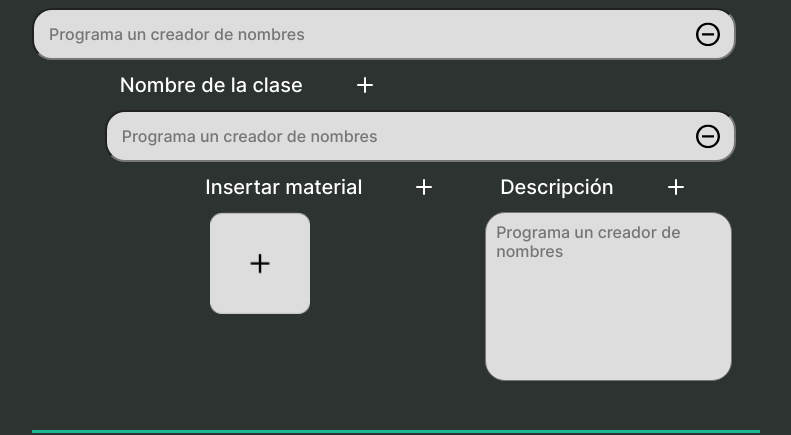
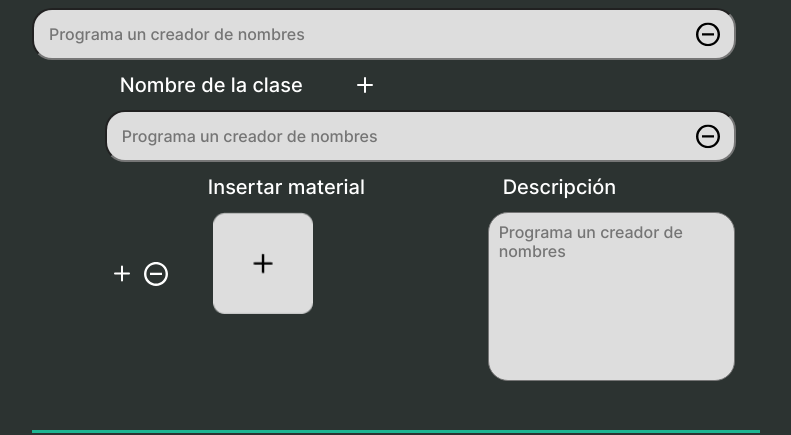
Before and after one commit to dfrancohdez/aprende-ya, a React (Create React App) app: page /crearAsesoria in a window 1280 px wide. Shown: the part 1582-2017 px from the top of the page, without its empty margins (244-1035 px from the left). Built offline with nearby package versions, Linux system fonts and the light colour scheme; no server answers.

Commit message:
avance firebase crearAsesoria

```diff
--- a/src/components/inputs/Input.js
+++ b/src/components/inputs/Input.js
@@ -7,11 +7,11 @@ export const Input = (props) => {
 
     return (
         <div className='input'>
-            {(props.label !== "" || props.class === "seccion") ? <div className='line'></div> : <div></div>}
-            {props.typeLabel !== "mas" ? props.class !== "seccion" && <label id={props.id}><h6>{props.label}</h6></label> : props.class !== "seccion" && <label id={props.id}><h6>{props.label}</h6><img onClick={props.handleMas} src={mas}></img></label>}
+            {(props.lable !== "" || props.class === "seccion") ? <div className='line'></div> : <div></div>}
+            {props.typelable !== "mas" ? props.class !== "seccion" && <lable id={props.id}><h6>{props.lable}</h6></lable> : props.class !== "seccion" && <lable id={props.id}><h6>{props.lable}</h6><img onClick={props.handleMas} src={mas}></img></lable>}
 
 
-            {props.typeLabel !== "mas" ? props.class === "seccion" && <label id={props.id}><h6>{props.label === "" ? "Nombre de la sección" : "Nombre de la sección " + props.label}</h6></label> : props.class === "seccion" && <label id={props.id}><h6>{props.label === "" ? "Nombre de la sección" : "Nombre de la sección: " + props.label}</h6><img onClick={props.handleMas} src={mas}></img></label>}
+            {props.typelable !== "mas" ? props.class === "seccion" && <lable id={props.id}><h6>{props.lable === "" ? "Nombre de la sección" : "Nombre de la sección " + props.lable}</h6></lable> : props.class === "seccion" && <lable id={props.id}><h6>{props.lable === "" ? "Nombre de la sección" : "Nombre de la sección: " + props.lable}</h6><img onClick={props.handleMas} src={mas}></img></lable>}
 
 
             {props.class === "textarea" && <textarea rows="10" cols="50" placeholder={props.placeholder} name={props.name} value={props.value} onChange={props.onFormUpdate}></textarea>}
@@ -30,23 +30,36 @@ export const Input = (props) => {
                     <div className='elemento'><input onChange={props.onFormUpdate} name={props.nameSection} value={props.value} id={props.id} placeholder={props.placeholder} /><img onClick={props.handleMenos} src={menos}></img></div>
                     <div className='nombre-clase-input'>
 
-                        {props.clases.map((dato, index) => (
+                        {props.clases.map((dato, indexi) => {
+                            return (
                                 <div>
-                                <label id={props.id}><h6>{dato.value===""?"Nombre de la clase":"Nombre de la clase: "+dato.value}</h6><img onClick={props.handleMasClase} src={mas}></img></label>
-                                <div className='elemento'><input value={dato.value} onChange={props.onFormUpdate} name={index + "-clase-" + props.nameSection} id={props.id} placeholder={props.placeholder} /><img src={menos}></img></div>
+                                    <lable id={props.id}><h6>{dato.value === "" ? "Nombre de la clase" : "Nombre de la clase: " + dato.value}</h6><img onClick={props.handleMasClase} src={mas}></img></lable>
+                                    <div className='elemento'><input value={dato.value} onChange={props.onFormUpdate} name={indexi + "-clase-" + props.nameSection} id={props.id} placeholder={props.placeholder} /><img onClick={()=>props.handleMenosClase(props.i,indexi)} src={menos}></img></div>
+
+                                    {dato.material.map((dato, index) => {
+                                        return (
+
+                                            <div className='insertar-img-container'>
+
+                                                <img className="insertar-img-botton" onClick={() => props.handleMasMaterial(props.i, indexi, index)} src={mas}></img><img className="insertar-img-botton img-blanco" onClick={() => props.handleMenosMaterial(props.i, indexi, index)} src={menos}></img>
                                                 <div className='insertar-img'>
                                                     <div className='insertar-material'>
-                                        <label id={props.id}><h6>Insertar material</h6><img src={mas}></img></label>
+                                                        <lable id={props.id}><h6>Insertar material</h6></lable>
                                                         <img className='img-insertar' src={insert}></img>
                                                     </div>
                                                     <div>
-                                        <label id={props.id}><h6>Descripción</h6><img src={mas}></img></label>
-                                        <textarea onChange={props.onFormUpdate} name={"descripcion-"+index + "-clase-" + props.nameSection} rows="8" cols="50" placeholder={props.placeholder} value={dato.descripcion}></textarea>
+                                                        <lable id={props.id}><h6>Descripción</h6></lable>
+                                                        <textarea onChange={props.onFormUpdate} name={index + "-descripcion-" + indexi + "-clase-" + props.nameSection} rows="8" cols="50" placeholder={props.placeholder} value={dato.description}></textarea>
+                                                    </div>
                                                 </div>
                                             </div>
 
+                                        )
+                                    })}
+
                                 </div>
-                        ))}
+                            )
+                        })}
 
                     </div>
                 </div>
--- a/src/components/inputs/_input.scss
+++ b/src/components/inputs/_input.scss
@@ -1,7 +1,7 @@
 @use '../../scss/base/variables' as v;
 .input{
     padding: 20px;
-    label{
+    lable{
         display: flex;
         h6{
             font-weight: 500;
@@ -21,7 +21,7 @@
         border-radius: 20px;
         width: 100%;
         ::placeholder{
-            color:#0007
+            color:#0007 !important
         }
 
     }
@@ -50,14 +50,14 @@
         width: 90%;
         .insertar-img{
             display: flex;
-            margin: 0 10%;
+
             width: 90%;
             align-items: start;
             .insertar-material{
                 flex-grow: 2;
                 padding: 0 20px;
                 width: 600px;
-                label{
+                lable{
 
                 }
 
@@ -93,3 +93,16 @@
 .claseNombre{
     color:yellow
 }
+.insertar-img-botton{
+    width: 24px;
+    cursor: pointer;
+    margin: 5px;
+
+}
+.img-blanco{
+    filter: invert(1);
+}
+.insertar-img-container{
+    display: flex;
+    align-items: center;
+}
--- a/src/screens/crearAsesoria/CrearAsesoria.js
+++ b/src/screens/crearAsesoria/CrearAsesoria.js
@@ -43,7 +43,29 @@ function CrearAsesoriaScreen() {
                     requisitos: Requisitos,
                     contenidoCurso: ContenidoCurso,
                     precio: precio
+
                 });
+                for (const seccion of secciones)
+                console.log(seccion)
+                for (const seccion of secciones){
+
+                    await setDoc(doc(db, "Asesorias", user.uid, "Cursos", nombreCurso, "Secciones", seccion.value), {
+                        nombre: seccion.value,
+                        clases: seccion.clases
+                    }
+
+
+                    )
+                }
+                /*for (const seccion of secciones) {
+                    for (const clase of seccion) {
+                        await setDoc(doc(db, "Asesorias", user.uid, "Cursos", nombreCurso, "Secciones", seccion,"Clases",clase), {
+                            nombre:clase.value,
+                            material:clase.material
+                        })
+                    }
+                }*/
+
             }
             console.log("User Registered Successfully!!");
             toast.success("Publicado exitosamente", {
@@ -66,7 +88,7 @@ function CrearAsesoriaScreen() {
     const [aprender, setAprender] = useState([{ i: 0, value: "", name: "0-aprender" }])
     const [requisitos, setRequisitos] = useState([{ i: 0, value: "", name: "0-requisitos" }])
     const [contenidoCurso, setContenidoCurso] = useState([{ i: 0, value: "", name: "0-contenidoCurso" }])
-    const [secciones, setSecciones] = useState([{ i: 0, value: "", name: "0-section", clases: [{ value: "", material: "", descripcion: "" }] }])
+    const [secciones, setSecciones] = useState([{ i: 0, value: "", name: "0-section", clases: [{ value: "", material: [{ ruta: "", description: "" }] }] }])
 
 
     const [nombreCurso, SetNombreCurso] = useState("")
@@ -92,33 +114,84 @@ function CrearAsesoriaScreen() {
         setContenidoCurso(prev => [...prev, aux])
     }
     const handleMasSeccion = () => {
-        const aux = { i: secciones.length, value: "", name: secciones.length + "-section", clases: [{value:"", material: "", descripcion: "" }] }
+        toast.success("Sección agregada", {
+            position: "bottom-center",
+        })
+        const aux = { i: secciones.length, value: "", name: secciones.length + "-section", clases: [{ value: "", material: [{ ruta: "", description: "" }] }] }
         setSecciones(prev => [...prev, aux])
     }
     const handleMasClase = (i) => {
-        const newItem = { value: "", material: "", descripcion: "" }
+        const newItem = { value: "", material: [{ ruta: "", description: "" }] }
         const aux = [...secciones]
         const aux1 = aux[i].clases
         //setSecciones(prev => [...{...prev[i],clases:[...prev[i].clases,aux]}])
         aux1.push(newItem)
-        console.log(aux)
+        console.log(aux1)
+        setSecciones(aux)
+    }
+    const handleMasMaterial = (i, j, z) => {
+
+        console.log(i + " asesoria")
+        console.log(j + " clase")
+        console.log(z + "material")
+        const newItem = { ruta: "", description: "" }
+        const aux = [...secciones]
+        const aux1 = aux[i].clases
+        const aux2 = aux1[j].material
+        //setSecciones(prev => [...{...prev[i],clases:[...prev[i].clases,aux]}])
+        console.log(aux1)
+        aux2.push(newItem)
+
         setSecciones(aux)
     }
 
 
 
-    const handleMenos = () => {
-        setAprender(prev => prev.slice(0, -1))
+    const handleMenos = (i) => {
+        const aux = [...aprender]
+        console.log(i)
+        console.log(aux)
+        aux.splice(i, 1)
+        console.log(aux)
+        setAprender(aux)
     }
-    const handleMenosRquisitos = () => {
-        setRequisitos(prev => prev.slice(0, -1))
+    const handleMenosRquisitos = (i) => {
+        const aux = [...requisitos]
+        aux.splice(i, 1)
+        setRequisitos(aux)
     }
-    const handleMenosContenidoCurso = () => {
-        setContenidoCurso(prev => prev.slice(0, -1))
+    const handleMenosContenidoCurso = (i) => {
+        const aux = [...contenidoCurso]
+        aux.splice(i, 1)
+        setContenidoCurso(aux)
     }
-    const handleMenosSeccion = () => {
-        setSecciones(prev => prev.slice(0, -1))
+    const handleMenosSeccion = (i) => {
+        const aux = [...secciones]
+        aux.splice(i, 1)
+        setSecciones(aux)
     }
+
+    const handleMenosClase = (i, j) => {
+        console.log(i)
+        console.log(j)
+        const aux = [...secciones]
+        const aux1 = aux[i].clases
+        aux1.splice(j, 1)
+        aux[i].clases = aux1
+        setSecciones(aux)
+
+    }
+    const handleMenosMaterial = (i, j, z) => {
+        console.log(i)
+        console.log(j)
+        const aux = [...secciones]
+        const aux1 = aux[i].clases
+        const aux2 = aux1[j].material
+        aux2.splice(z, 1)
+        aux[i].clases[j].material = aux2
+        setSecciones(aux)
+    }
+
     const onFormUpdate = (e) => {
         const { name, value } = e.target
         let aux;
@@ -150,37 +223,40 @@ function CrearAsesoriaScreen() {
 
         else if (name.endsWith("section")) {
             const subString = name.split("-")
-            if(name.startsWith("descripcion")){
+
+            if (subString.length >= 6) {
+                if (subString[1] !== "descripcion") {
                     const aux1 = [...secciones]
-                aux1[subString[3]].clases[subString[1]].descripcion=value
+                    aux1[subString[4]].clases[subString[2]].material[subString[0]].ruta = value
                     //setSecciones(prev => [...{...prev[i],clases:[...prev[i].clases,aux]}])
                     setSecciones(aux1)
-            }else if(name.startsWith("material")){
+                } else {
                     const aux1 = [...secciones]
-                aux1[subString[3]].clases[subString[1]].material=value
+                    aux1[subString[4]].clases[subString[2]].material[subString[0]].description = value
                     //setSecciones(prev => [...{...prev[i],clases:[...prev[i].clases,aux]}])
                     setSecciones(aux1)
                 }
-            else{
+            }
 
-            if(subString.length>2){
+            else if (subString.length === 4) {
                 const aux1 = [...secciones]
-                aux1[subString[2]].clases[subString[0]].value=value
+                aux1[subString[2]].clases[subString[0]].value = value
                 //setSecciones(prev => [...{...prev[i],clases:[...prev[i].clases,aux]}])
                 setSecciones(aux1)
 
-            }else{
+            } else {
 
                 const aux1 = [...secciones]
-                aux1[subString[0]].value=value
+                aux1[subString[0]].value = value
                 console.log(aux1)
                 //setSecciones(prev => [...{...prev[i],clases:[...prev[i].clases,aux]}])
                 setSecciones(aux1)
 
-            }}
+            }
+        }
 
 
-        }
+
 
 
 
@@ -233,51 +309,54 @@ function CrearAsesoriaScreen() {
                 <div className='crearAsesoria-container'>
                     <form className='crearAsesoria-form' onSubmit={handleSubmit}>
 
-                        <Input onFormUpdate={onFormUpdate} value={nombreCurso} name="nombreCurso" id="1" label="Nombre del curso" class="input" placeholder="Desarrollo Web Completo con HTML5, CSS3, JS AJAX PHP y MySQL" />
-                        <Input onFormUpdate={onFormUpdate} value={resumen} name="resumen" id="2" class="textarea" label="Resumen" placeholder="Desde 0, y con 16 proyectos REALES. 160 ejercicios de código. Machine Learning, Data Science, Django, IGU, Juegos y más!" />
-                        <Input onFormUpdate={onFormUpdate} value={nombre} name="nombre" id="3" label="Nombre" class="input" placeholder="Juan Pablo De la torre Valdez" />
-                        <Input onFormUpdate={onFormUpdate} value={descripcion} name="descripcion" id="4" class="textarea" label="Descripción" placeholder="Python es uno de los lenguajes más buscados del mundo. Por su sencillez, su ductilidad y su flexibilidad, se ha transformado en el lenguaje favorito. Sus instrucciones son lo más cercanas posible al lenguaje humano, lo cual hace que sea más fácil de aprender, y esto hace que sea ideal para personas que se están iniciando en el mundo de la programación." />
+                        <Input onFormUpdate={onFormUpdate} value={nombreCurso} name="nombreCurso" id="1" lable="Nombre del curso" class="input" placeholder="Desarrollo Web Completo con HTML5, CSS3, JS AJAX PHP y MySQL" />
+                        <Input onFormUpdate={onFormUpdate} value={resumen} name="resumen" id="2" class="textarea" lable="Resumen" placeholder="Desde 0, y con 16 proyectos REALES. 160 ejercicios de código. Machine Learning, Data Science, Django, IGU, Juegos y más!" />
+                        <Input onFormUpdate={onFormUpdate} value={nombre} name="nombre" id="3" lable="Nombre" class="input" placeholder="Juan Pablo De la torre Valdez" />
+                        <Input onFormUpdate={onFormUpdate} value={descripcion} name="descripcion" id="4" class="textarea" lable="Descripción" placeholder="Python es uno de los lenguajes más buscados del mundo. Por su sencillez, su ductilidad y su flexibilidad, se ha transformado en el lenguaje favorito. Sus instrucciones son lo más cercanas posible al lenguaje humano, lo cual hace que sea más fácil de aprender, y esto hace que sea ideal para personas que se están iniciando en el mundo de la programación." />
 
-                        {aprender.map((dato) => (
-                            <Input value={dato.value} onFormUpdate={onFormUpdate} handleMenos={handleMenos} handleMas={handleMas} name={dato.i + "-aprender"} id="5" typeLabel={dato.i === 0 ? "mas" : ""} class="elemento" label={dato.i === 0 ? "Lo que aprenderás" : ""} placeholder="Dominarás la programación profesional en Python" />
+                        {aprender.map((dato, index) => (
+                            <Input value={dato.value} onFormUpdate={onFormUpdate} handleMenos={() => handleMenos(index)} handleMas={handleMas} name={dato.i + "-aprender"} id="5" typelable={dato.i === 0 ? "mas" : ""} class="elemento" lable={dato.i === 0 ? "Lo que aprenderás" : ""} placeholder="Dominarás la programación profesional en Python" />
                         ))
 
 
                         }
-                        {requisitos.map((dato) => (
-                            <Input onFormUpdate={onFormUpdate} handleMenos={handleMenosRquisitos} handleMas={handleMasRequisitos} value={dato.value} name={dato.i + "-requisitos"} id="6" typeLabel={dato.i === 0 ? "mas" : ""} class="elemento" label={dato.i === 0 ? "Requisitos" : ""} placeholder="Acceso a un ordenador con conexión a internet" />
+                        {requisitos.map((dato, index) => (
+                            <Input onFormUpdate={onFormUpdate} handleMenos={() => handleMenosRquisitos(index)} handleMas={handleMasRequisitos} value={dato.value} name={dato.i + "-requisitos"} id="6" typelable={dato.i === 0 ? "mas" : ""} class="elemento" lable={dato.i === 0 ? "Requisitos" : ""} placeholder="Acceso a un ordenador con conexión a internet" />
                         ))}
-                        {contenidoCurso.map((dato) => (
-                            <Input onFormUpdate={onFormUpdate} handleMenos={handleMenosContenidoCurso} handleMas={handleMasContenido} value={dato.value} name={dato.i + "-contenidoCurso"} id="6" typeLabel={dato.i === 0 ? "mas" : ""} class="elemento" label={dato.i === 0 ? "Contenido del curso" : ""} placeholder="Dominarás la programación profesional en Python" />
+                        {contenidoCurso.map((dato, index) => (
+                            <Input onFormUpdate={onFormUpdate} handleMenos={() => handleMenosContenidoCurso(index)} handleMas={handleMasContenido} value={dato.value} name={dato.i + "-contenidoCurso"} id="6" typelable={dato.i === 0 ? "mas" : ""} class="elemento" lable={dato.i === 0 ? "Contenido del curso" : ""} placeholder="Dominarás la programación profesional en Python" />
                         ))}
 
 
-                        {secciones.map((dato) => (
+                        {secciones.map((dato, index) => {
+                            return (
                                 <Input
                                     onFormUpdate={onFormUpdate}
                                     handleMas={handleMasSeccion}
-                                handleMenos={handleMenosSeccion}
+                                    handleMenos={() => handleMenosSeccion(index)}
                                     handleMasClase={() => handleMasClase(dato.i)}
-                                //handleMenosClase={handleMenosClase}
-                                //handleMasMaterial={handleMasMaterial}
-                                //handleMenosMaterial={handleMenosMaterial}
+                                    handleMenosClase={handleMenosClase}
+                                    handleMasMaterial={handleMasMaterial}
+                                    handleMenosMaterial={handleMenosMaterial}
                                     clases={dato.clases}
-                                typeLabel="mas"
+                                    typelable="mas"
                                     class="seccion"
-                                label={dato.value}
+                                    lable={dato.value}
                                     placeholder="Programa un creador de nombres"
                                     nameSection={dato.i + "-section"}
                                     //valor de nombre seccion
                                     value={dato.value}
+                                    i={dato.i}
 
 
                                 />
-                        ))}
+                            )
+                        })}
 
 
 
 
-                        <Input onFormUpdate={onFormUpdate} value={precio} name="precio" class="input" label="Precio" placeholder="100" />
+                        <Input onFormUpdate={onFormUpdate} value={precio} name="precio" class="input" lable="Precio" placeholder="100" />
                         <div className='boton'>
                             <Boton block={buttonText === "Publicando" ? "block" : ""} text={buttonText} type="submit" />
                         </div>
--- a/src/scss/base/_globales.scss
+++ b/src/scss/base/_globales.scss
@@ -133,3 +133,7 @@
   .cursor{
     cursor: pointer;
   }
+  // input{
+  //   //-webkit-box-shadow: 0 0 0 1000px #1b1b1b inset !important;
+  //   -webkit-text-fill-color: black !important;
+  // }
```
Lines whose indentation alone changed are shown as unchanged.
